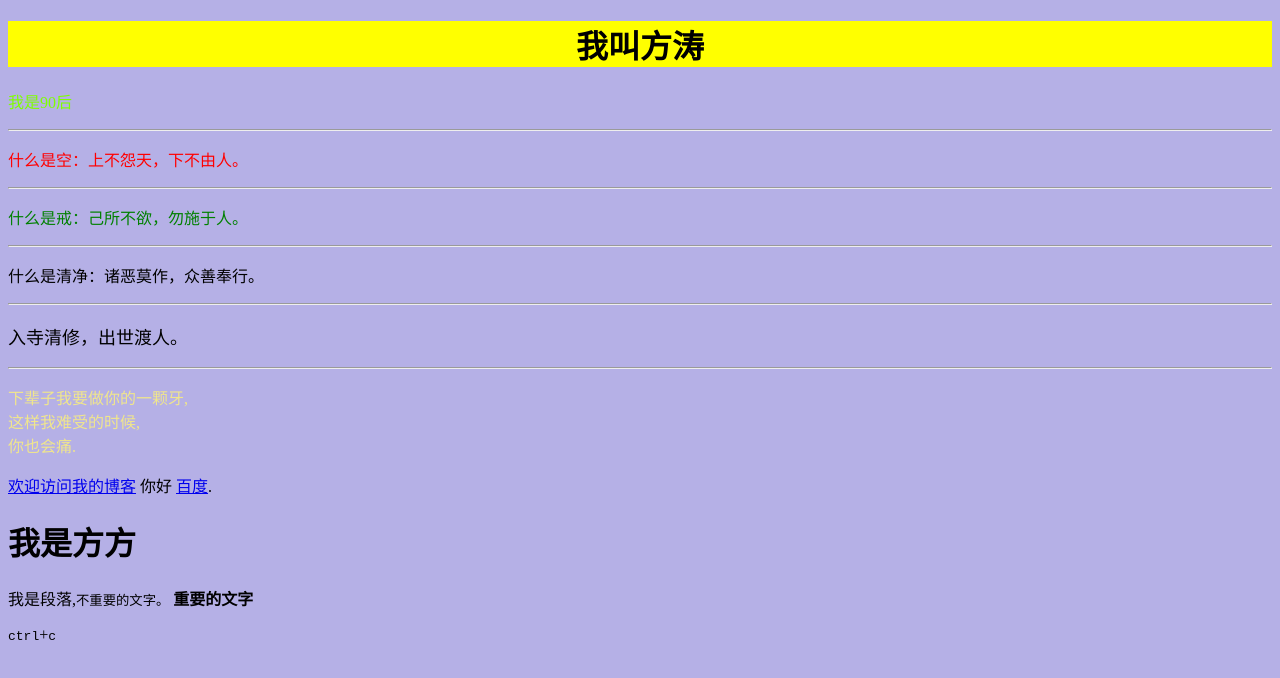
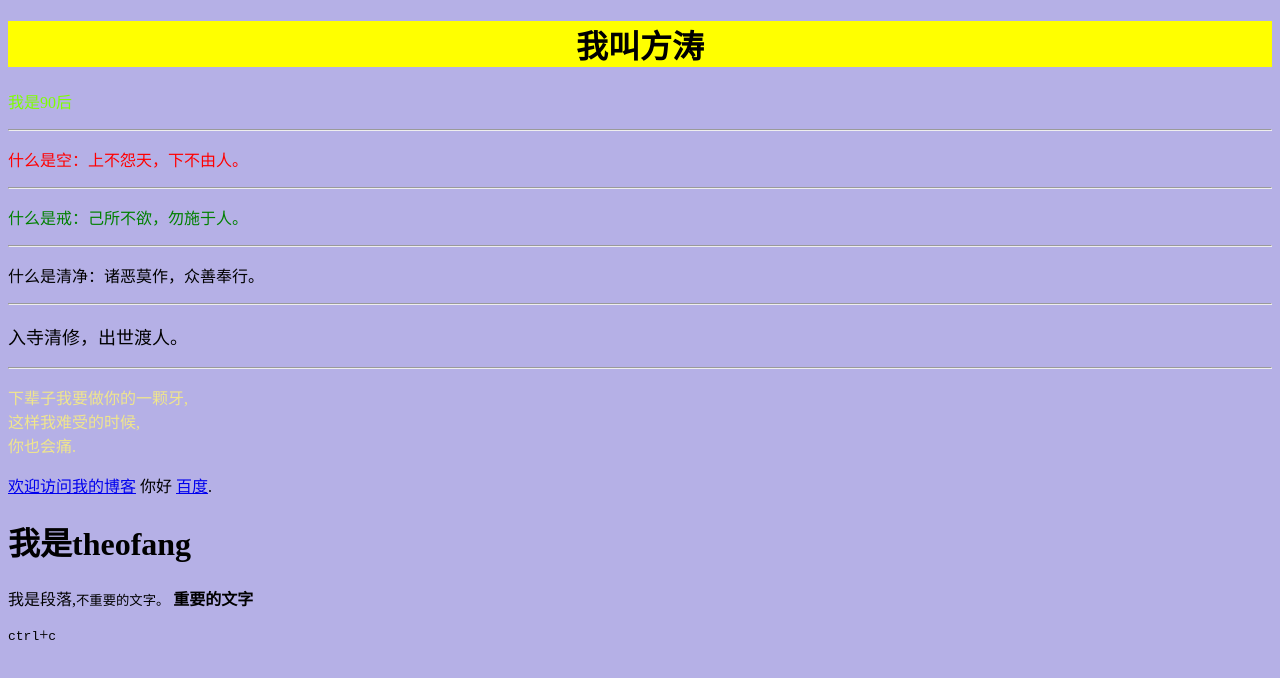
Before and after one commit to TheoFang/test, a plain HTML site: page 1.html in a window 1280 px wide. Drawn offline with Linux system fonts and the light colour scheme.

Commit message:
changegegegeg

```diff
--- a/1.html
+++ b/1.html
@@ -23,7 +23,7 @@
     <a href="https://theofang.github.io/blog/index.html">欢迎访问我的博客</a>
     你好
 	  <a href="http://baidu.com">百度</a>.
-	  <h1>我是方方</h1>
+	  <h1>我是theofang</h1>
           <p>我是段落,<small>不重要的文字。</small> <strong>重要的文字</strong></p>
 		<kbd>ctrl</kbd>+<kbd>c</kbd>
 </body>
```
